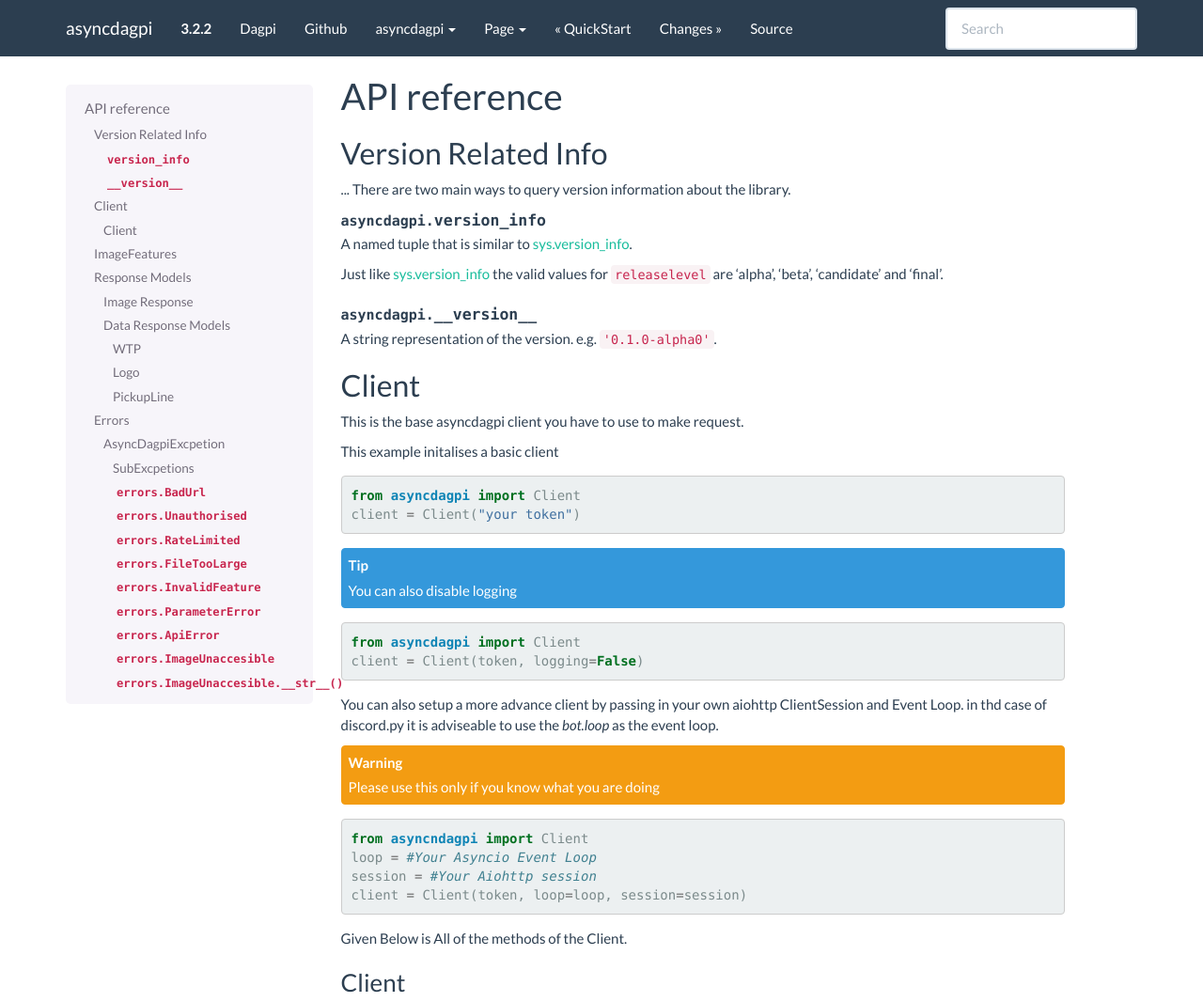
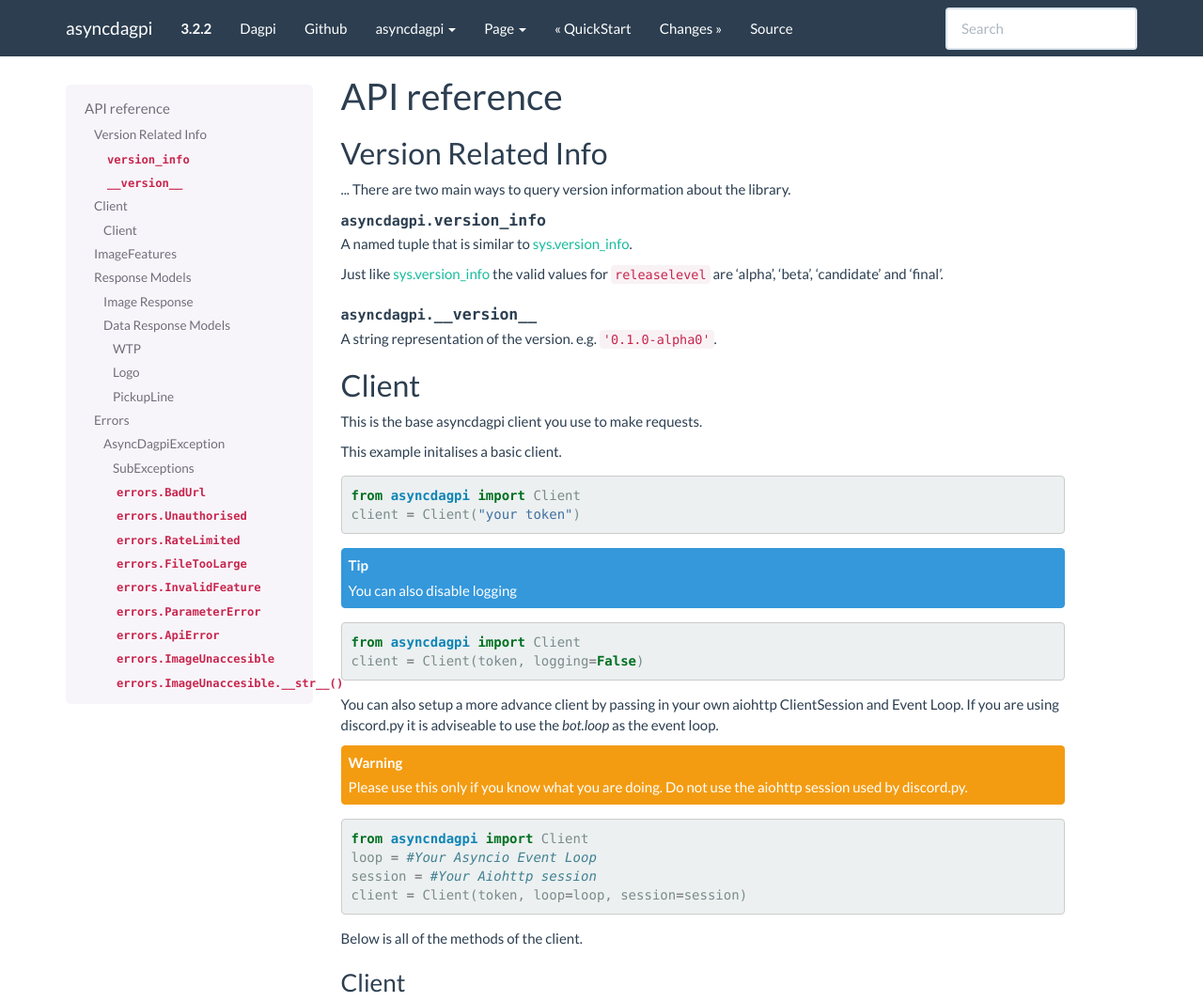
Before and after one commit to daggy1234/asyncdagpi, a Sphinx documentation site: the page built from docs/library.rst, in a window 1280 px wide and 1400 px high, cut to the strip 0-1066 px from the top of the window. Shown: the whole strip at 94% size. Built offline with Sphinx 7.4.7, drawn with Linux system fonts in a browser that asks for light colours; pages that are not in the unit, such as notebooks, are missing from menus; some of the changed text lies outside the part shown.

Commit message:
spelling and clarity

```diff
--- a/docs/library.rst
+++ b/docs/library.rst
@@ -24,9 +24,9 @@
 
 Client
 ======
-This is the base asyncdagpi client you have to use to make request.
+This is the base asyncdagpi client you use to make requests.
 
-This example initalises a basic client
+This example initalises a basic client.
 
 .. code:: python
 
@@ -43,10 +43,10 @@
 
 
 You can also setup a more advance client by passing in your own aiohttp ClientSession and Event Loop.
-in thd case of discord.py it is adviseable to use the *bot.loop* as the event loop.
+If you are using discord.py it is adviseable to use the *bot.loop* as the event loop.
 
 .. warning::
-  Please use this only if you know what you are doing
+  Please use this only if you know what you are doing. Do not use the aiohttp session used by discord.py.
 
 .. code:: python
 
@@ -56,7 +56,7 @@
   client = Client(token, loop=loop, session=session)
 
 
-Given Below is All of the methods of the Client.
+Below is all of the methods of the client.
 
 Client
 ------
@@ -111,21 +111,21 @@
 Errors
 ======
 
-Asyncdagpi has Custom Exception the
+Asyncdagpi incorporates custom exceptions
 
-.. tip:: AsyncDagpiExcpetion
+.. tip:: AsyncDagpiException
 
   This is the base excpetion
 
-AsyncDagpiExcpetion
+AsyncDagpiException
 -------------------
 
-The base asyncdagpi excpetions
+The base asyncdagpi exceptions
 
 Use this to catch errors from the wrapper
 
 
-SubExcpetions
+SubExceptions
 ~~~~~~~~~~~~~
 
 .. py:exception:: errors.BadUrl
```
Also changed, not shown: other parts of docs/library.rst (+1 -1 lines).
